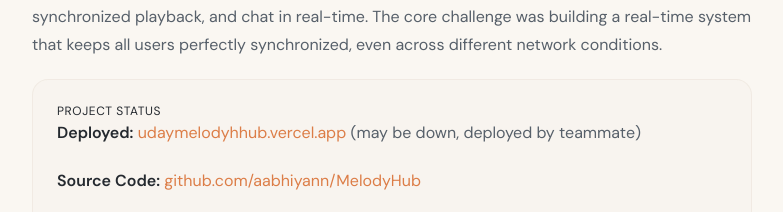
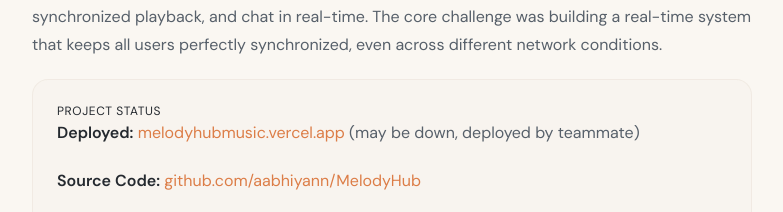
Before and after one commit to aabhiyann/portfolio-abhiyan, a React (Vite) app: page /case-studies/melodyhub in a window 1280 px wide. Shown: the part 1584-1796 px from the top of the page, without its empty margins (248-1031 px from the left). Built offline with nearby package versions, Linux system fonts and the light colour scheme.

Commit message:
chore: update MelodyHub live links to new deployment
Point MelodyHub links to the new Vercel URL.
Update project, case study, blog, and portfolio docs.

```diff
--- a/content/blog-posts/melodyhub/01-linkedin-article.md
+++ b/content/blog-posts/melodyhub/01-linkedin-article.md
@@ -2,7 +2,7 @@
 
 **TL;DR:** I built a real-time social music platform where users listen together with synchronized playback and live chat. Here's what I learned about WebSocket architecture, state synchronization, and building scalable real-time systems.
 
-🌐 **Live Demo:** [udaymelodyhhub.vercel.app](https://udaymelodyhhub.vercel.app) (may be down)
+🌐 **Live Demo:** [melodyhubmusic.vercel.app](http://melodyhubmusic.vercel.app) (may be down)
 💻 **Source:** [github.com/aabhiyann/MelodyHub](https://github.com/aabhiyann/MelodyHub)
 
 ---
--- a/content/blog-posts/melodyhub/04-dev-to-medium.md
+++ b/content/blog-posts/melodyhub/04-dev-to-medium.md
@@ -11,7 +11,7 @@ canonical_url: https://your-portfolio.com/projects/melodyhub
 
 **TL;DR:** I built a real-time social music platform where users listen together with synchronized playback and live chat. Here's what I learned about WebSocket architecture, state synchronization, and building scalable real-time systems.
 
-🌐 **[Live Demo](https://udaymelodyhhub.vercel.app)** (may be down)
+🌐 **[Live Demo](http://melodyhubmusic.vercel.app)** (may be down)
 💻 **[Source Code](https://github.com/aabhiyann/MelodyHub)**
 
 ---
--- a/src/data/Articles.ts
+++ b/src/data/Articles.ts
@@ -636,7 +636,7 @@ Building TalkifyDocs taught me that production RAG applications are fundamentall
 
 **TL;DR:** I built a real-time social music platform where users listen together with synchronized playback and live chat. Here's what I learned about WebSocket architecture, state synchronization, and building scalable real-time systems.
 
-**[Live Demo](https://udaymelodyhhub.vercel.app)**
+**[Live Demo](http://melodyhubmusic.vercel.app)**
 **[Source Code](https://github.com/aabhiyann/MelodyHub)**
 
 ---
--- a/src/data/Projects.ts
+++ b/src/data/Projects.ts
@@ -93,7 +93,7 @@ export const projects: Project[] = [
     description:
       "Shared music rooms with synchronized playback and live chat. Socket.IO keeps listeners in sync across clients with under 50ms latency. Built with React, Node.js, and MongoDB.",
     tech: ["React", "Node.js", "Socket.IO", "MongoDB", "Clerk"],
-    live: "https://udaymelodyhhub.vercel.app/",
+    live: "http://melodyhubmusic.vercel.app/",
     github: "https://github.com/aabhiyann/MelodyHub",
     image: "/images/projects/melodyhub.png",
     categories: ["Full Stack"],
--- a/src/pages/case-studies/MelodyHub.tsx
+++ b/src/pages/case-studies/MelodyHub.tsx
@@ -20,7 +20,7 @@ const MelodyHubCaseStudy: React.FC = () => {
       ]}
       links={{
         github: "https://github.com/aabhiyann/MelodyHub",
-        live: "https://udaymelodyhhub.vercel.app",
+        live: "http://melodyhubmusic.vercel.app",
       }}
     >
       <CaseStudySection title="Overview">
@@ -45,12 +45,12 @@ const MelodyHubCaseStudy: React.FC = () => {
             <Typography variant="body" className="text-sm">
               <strong>Deployed:</strong>{" "}
               <a
-                href="https://udaymelodyhhub.vercel.app"
+                href="http://melodyhubmusic.vercel.app"
                 target="_blank"
                 rel="noopener noreferrer"
                 className="text-accent-primary hover:underline"
               >
-                udaymelodyhhub.vercel.app
+                melodyhubmusic.vercel.app
               </a>{" "}
               (may be down, deployed by teammate)
             </Typography>
@@ -644,7 +644,7 @@ graph TB
             </Typography>
           </a>
           <a
-            href="https://udaymelodyhhub.vercel.app"
+            href="http://melodyhubmusic.vercel.app"
             target="_blank"
             rel="noopener noreferrer"
             className="p-6 rounded-xl bg-bg-surface/50 border border-border-primary/50 hover:border-accent-primary/50 transition-colors group"
```
Also changed, not shown: 2 other files (tests, documents, lock files or other folders).
